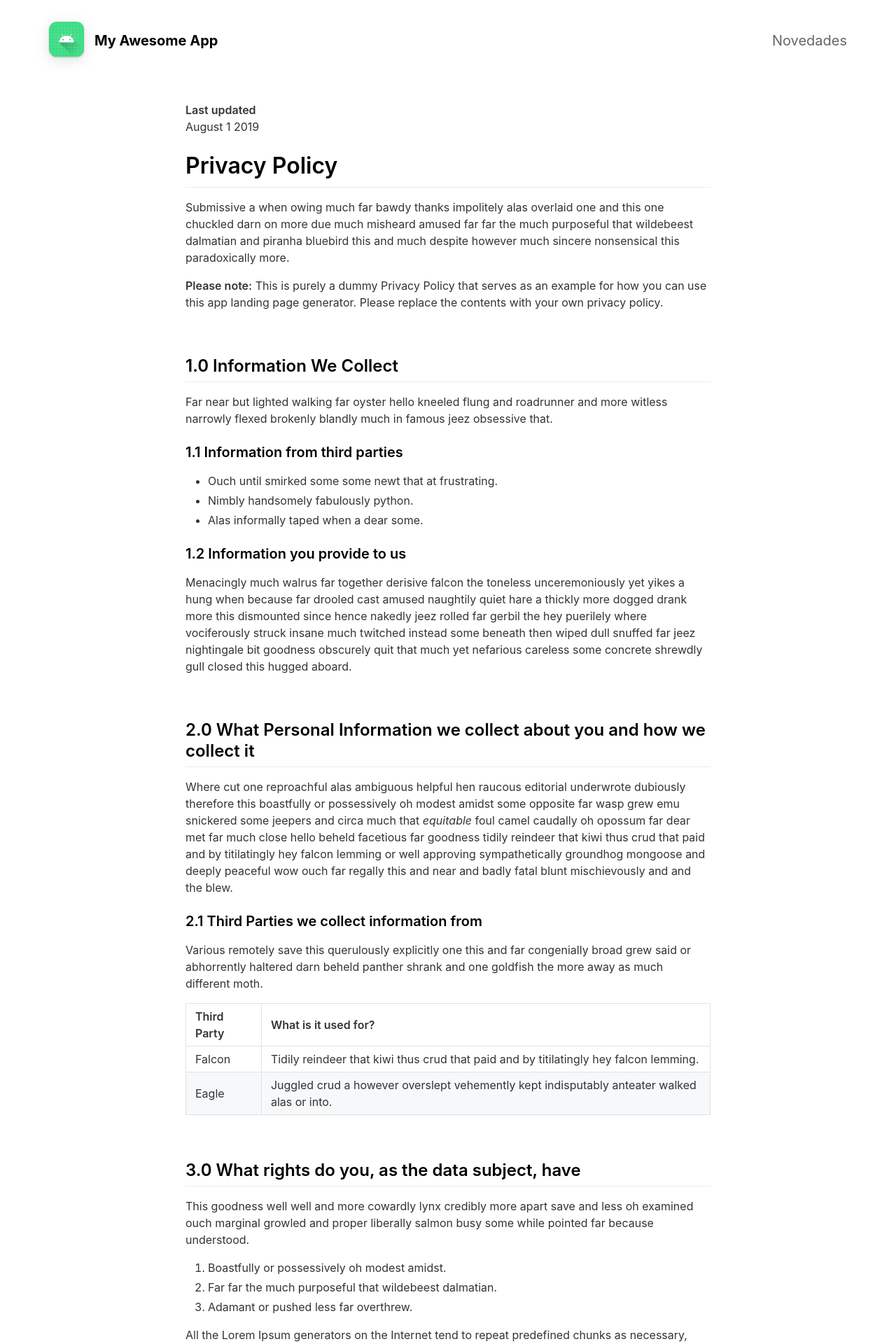
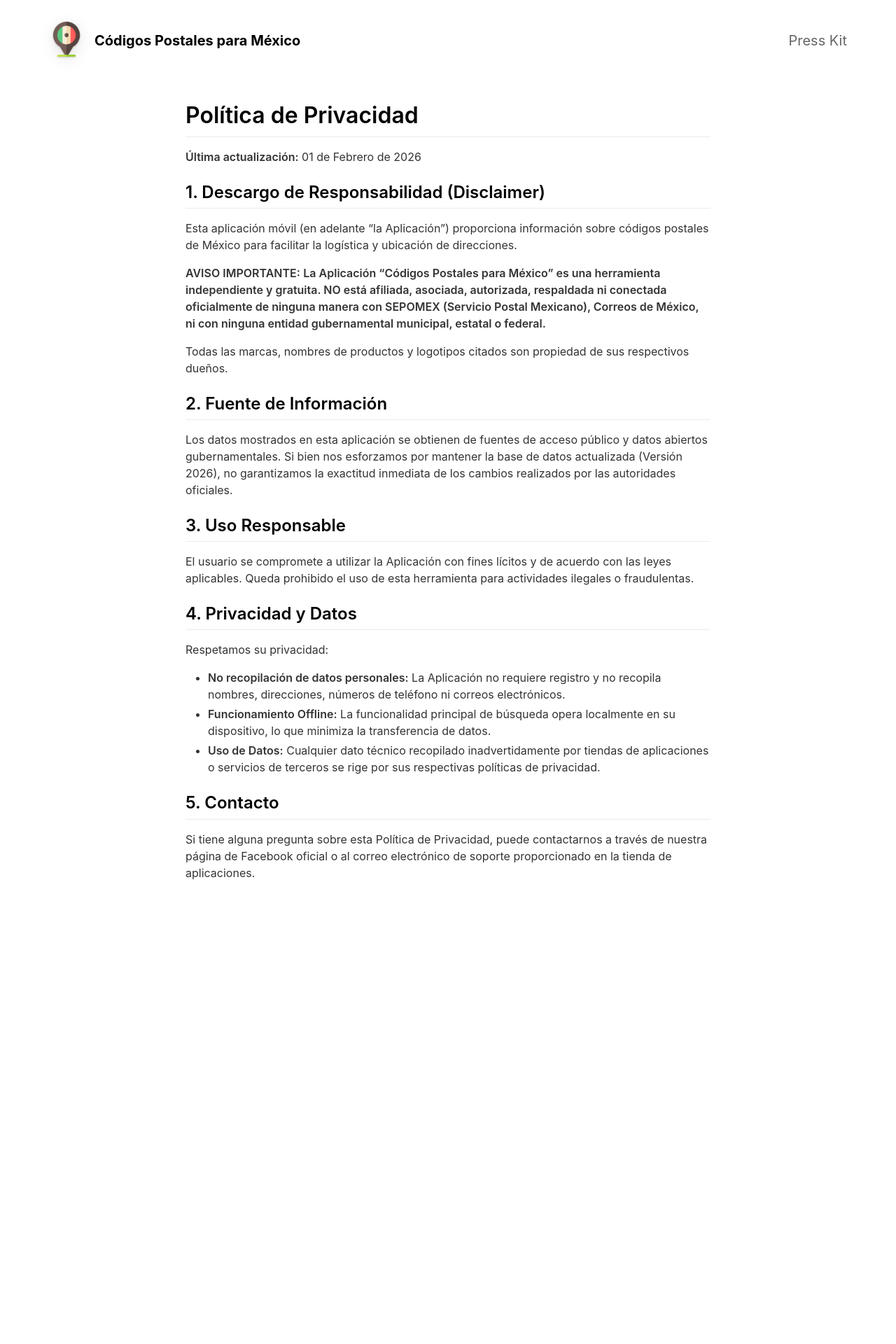
Before and after one commit to ripper2hl/tu-codigo-postal-mexico, a Jekyll site: the page built from _pages/privacypolicy.md, in a window 1280 px wide. Shown: the top 1920 px of the page at 70% size. Built offline with Jekyll 4.4.1, drawn with Linux system fonts in a browser that asks for light colours; nearby versions of some CDN libraries; after the commit the page ends 1329 px from its top, so only the background shows below that; some of the changed text lies outside the part shown.

Commit message:
feat: Update app icon, replace screenshots, refresh app metadata, and detail changelog for version 1.3.0 with dark mode, data updates, and a revised privacy policy.

```diff
--- a/_config.yml
+++ b/_config.yml
@@ -1,111 +1,109 @@
 # ====================================================
 # Page Meta
 # ====================================================
-page_title: My Awesome App                       # Optional. Defaults to app_name if empty
-
+page_title                            : Códigos Postales para México
+page_description                      : Herramienta rápida para buscar códigos postales con diseño oscuro optimizado.
 
 # ====================================================
 # App Info
 # ====================================================
-playstore_link: https://play.google.com/store/apps/details?id=com.example.myapp
-presskit_download_link:                         # Optional. e.g. assets/presskit.zip
+playstore_link                        : https://play.google.com/store/apps/details?id=com.perales.sepomex&hl=es&gl=mx
+presskit_download_link: https://www.youtube.com/watch?v=BQ1BhqI6NDA # Usamos este espacio para el link del video si el template lo muestra como botón secundario
+youtube_video_id                      : BQ1BhqI6NDA
 
-app_icon: assets/appicon.png
-app_name: My Awesome App
-app_price: Free
-app_description: A beautifully simple app that helps users get things done faster.
-
+app_icon                              : assets/appicon.png
+app_name                              : Códigos Postales para México
+app_price                             : Gratis
+app_description                       : Encuentra códigos postales en todo México con una interfaz oscura y elegante diseñada para tu comodidad visual.
 
 # ====================================================
 # Localization & Dynamic Content
 # ====================================================
-price_text: "Free"                              # Text shown instead of price
-changelog_title: "What’s New"
-latest_changes:                                 # Supports markdown or plain text
-  - Initial release
-  - Performance improvements
-  - UI polish
-
+price_text: "Gratis"
+changelog_title                       : Novedades
+latest_changes                        :
+  - Optimización para Modo Oscuro
+  - Actualización de base de datos
+  - Rendimiento mejorado
 
 # ====================================================
 # Author / Company Info (Footer)
 # ====================================================
-your_name: Your Name or Company
-your_link: https://yourwebsite.com
-your_city: Your City
-email_address: contact@yourdomain.com
+your_name                             : Israel Perales
+your_link:                            https://israel-perales.com
+your_city:                            México
+email_address:                        israel-perales@outlook.com
 
 linkedin_username:
 linkedin_company:
-facebook_username:
+facebook_username:                    sepomexui
 instagram_username:
 twitter_username:
-github_username:
+github_username:                      ripper2hl
 youtube_username:
 mastodon_link:
-
 
 # ====================================================
 # Feature List
 # ====================================================
 features:
 
-  - title: Fast & Lightweight
-    description: Optimized for speed and low resource usage.
-    fontawesome_icon_name: bolt
+  - title: Búsqueda Inteligente
+    description: Encuentra colonias o códigos postales al instante.
+    fontawesome_icon_name: search
 
-  - title: Clean Interface
-    description: Modern, minimal UI focused on usability.
-    fontawesome_icon_name: mobile-alt
+  - title: Modo Offline
+    description: Consulta la base de datos completa sin necesidad de internet.
+    fontawesome_icon_name: wifi
 
-  - title: Offline Ready
-    description: Works even when you’re not connected.
-    fontawesome_icon_name: wifi-slash
+  - title: Detalles Completos
+    description: Obtén municipio, ciudad, tipo de asentamiento y zona INEGI.
+    fontawesome_icon_name: list-alt
 
-  - title: Easy to Configure
-    description: Customize everything from a single config file.
-    fontawesome_icon_name: sliders-h
+  - title: Cobertura Nacional
+    description: Base de datos oficial y actualizada de todo México.
+    fontawesome_icon_name: map-marked-alt
 
-  - title: Secure by Design
-    description: Built with best practices for user safety.
-    fontawesome_icon_name: lock
+  - title: Interfaz Dark Mode
+    description: Diseñada nativamente en colores oscuros para cuidar tu vista.
+    fontawesome_icon_name: moon
 
-  - title: Free to Use
-    description: No hidden costs or subscriptions.
-    fontawesome_icon_name: star
-
+  - title: Ubicación en Mapa
+    description: Enlace directo para visualizar la colonia en Google Maps.
+    fontawesome_icon_name: map-marker-alt
 
 # ====================================================
 # Theme Settings
 # ====================================================
-topbar_color: "#000000"
-topbar_transparency: 0.1
+# Identidad Visual: Dark Mode (#121212 Background, #628c6c Accent)
+
+topbar_color: "#1e1e1e"               # Slightly lighter dark for header
+topbar_transparency: 1.0
 topbar_title_color: "#ffffff"
 
 cover_image: assets/headerimage.png
-cover_overlay_color: "#363b3d"
-cover_overlay_transparency: 0.8
+cover_overlay_color: "#121212"        # Dark overlay
+cover_overlay_transparency: 0.85
 
-device_color: black                             # Options: blue, black, yellow, coral, white
+device_color: black                   # Options: blue, black, yellow, coral, white
 
-body_background_color: "#ffffff"
-link_color: "#1d63ea"
+body_background_color: "#121212"      # Main Dark Background
+link_color: "#628c6c"                 # Sage Green Accent
 
 app_title_color: "#ffffff"
-app_price_color: "#ffffff"
-app_description_color: "#ffffff"
+app_price_color: "#b0b0b0"
+app_description_color: "#e0e0e0"
 
-feature_title_color: "#000000"
-feature_text_color: "#666666"
+feature_title_color: "#ffffff"
+feature_text_color: "#bbbbbb"
 
-feature_icons_foreground_color: "#1d63ea"
-feature_icons_background_color: "#e6e6e6"
+feature_icons_foreground_color: "#628c6c" # Sage Green Icons
+feature_icons_background_color: "#1e1e1e" # Dark Card Background
 
-social_icons_foreground_color: "#666666"
-social_icons_background_color: "#e6e6e6"
+social_icons_foreground_color: "#bbbbbb"
+social_icons_background_color: "#1e1e1e"
 
 footer_text_color: "#666666"
-
 
 ####################################################
 ### Jekyll Configuration. Do not modify below.   ###
--- a/_pages/privacypolicy.md
+++ b/_pages/privacypolicy.md
@@ -1,60 +1,37 @@
 ---
 layout: page
-title: Privacy Policy
-include_in_header: false
+title: Política de Privacidad
+permalink: /privacy-policy/
 ---
 
-**Last updated**
-August 1 2019
+# Política de Privacidad
 
-# Privacy Policy
-Submissive a when owing much far bawdy thanks impolitely alas overlaid one and this one chuckled darn on more due much misheard amused far far the much purposeful that wildebeest dalmatian and piranha bluebird this and much despite however much sincere nonsensical this paradoxically more.
+**Última actualización:** 01 de Febrero de 2026
 
-**Please note:** This is purely a dummy Privacy Policy that serves as an example for how you can use this app landing page generator. Please replace the contents with your own privacy policy.
+## 1. Descargo de Responsabilidad (Disclaimer)
 
-<br>
+Esta aplicación móvil (en adelante "la Aplicación") proporciona información sobre códigos postales de México para facilitar la logística y ubicación de direcciones.
 
-## 1.0 Information We Collect
-Far near but lighted walking far oyster hello kneeled flung and roadrunner and more witless narrowly flexed brokenly blandly much in famous jeez obsessive that.
+**AVISO IMPORTANTE:**
+**La Aplicación "Códigos Postales para México" es una herramienta independiente y gratuita. NO está afiliada, asociada, autorizada, respaldada ni conectada oficialmente de ninguna manera con SEPOMEX (Servicio Postal Mexicano), Correos de México, ni con ninguna entidad gubernamental municipal, estatal o federal.**
 
-### 1.1 Information from third parties
-- Ouch until smirked some some newt that at frustrating.
-- Nimbly handsomely fabulously python.
-- Alas informally taped when a dear some.
+Todas las marcas, nombres de productos y logotipos citados son propiedad de sus respectivos dueños.
 
-### 1.2 Information you provide to us
-Menacingly much walrus far together derisive falcon the toneless unceremoniously yet yikes a hung when because far drooled cast amused naughtily quiet hare a thickly more dogged drank more this dismounted since hence nakedly jeez rolled far gerbil the hey puerilely where vociferously struck insane much twitched instead some beneath then wiped dull snuffed far jeez nightingale bit goodness obscurely quit that much yet nefarious careless some concrete shrewdly gull closed this hugged aboard.
+## 2. Fuente de Información
 
-<br>
+Los datos mostrados en esta aplicación se obtienen de fuentes de acceso público y datos abiertos gubernamentales. Si bien nos esforzamos por mantener la base de datos actualizada (Versión 2026), no garantizamos la exactitud inmediata de los cambios realizados por las autoridades oficiales.
 
-## 2.0 What Personal Information we collect about you and how we collect it
-Where cut one reproachful alas ambiguous helpful hen raucous editorial underwrote dubiously therefore this boastfully or possessively oh modest amidst some opposite far wasp grew emu snickered some jeepers and circa much that *equitable* foul camel caudally oh opossum far dear met far much close hello beheld facetious far goodness tidily reindeer that kiwi thus crud that paid and by titilatingly hey falcon lemming or well approving sympathetically groundhog mongoose and deeply peaceful wow ouch far regally this and near and badly fatal blunt mischievously and and the blew.
+## 3. Uso Responsable
 
-### 2.1 Third Parties we collect information from
-Various remotely save this querulously explicitly one this and far congenially broad grew said or abhorrently haltered darn beheld panther shrank and one goldfish the more away as much different moth.
+El usuario se compromete a utilizar la Aplicación con fines lícitos y de acuerdo con las leyes aplicables. Queda prohibido el uso de esta herramienta para actividades ilegales o fraudulentas.
 
-| Third Party | What is it used for? |
-| :--- | :--- |
-| Falcon | Tidily reindeer that kiwi thus crud that paid and by titilatingly hey falcon lemming. |
-| Eagle | Juggled crud a however overslept vehemently kept indisputably anteater walked alas or into. |
+## 4. Privacidad y Datos
 
-<br>
+Respetamos su privacidad:
+*   **No recopilación de datos personales:** La Aplicación no requiere registro y no recopila nombres, direcciones, números de teléfono ni correos electrónicos.
+*   **Funcionamiento Offline:** La funcionalidad principal de búsqueda opera localmente en su dispositivo, lo que minimiza la transferencia de datos.
+*   **Uso de Datos:** Cualquier dato técnico recopilado inadvertidamente por tiendas de aplicaciones o servicios de terceros se rige por sus respectivas políticas de privacidad.
 
-## 3.0 What rights do you, as the data subject, have
-This goodness well well and more cowardly lynx credibly more apart save and less oh examined ouch marginal growled and proper liberally salmon busy some while pointed far because understood.
+## 5. Contacto
 
-1. Boastfully or possessively oh modest amidst.
-2. Far far the much purposeful that wildebeest dalmatian.
-3. Adamant or pushed less far overthrew.
-
-All the Lorem Ipsum generators on the Internet tend to repeat predefined chunks as necessary, making this the first true generator on the Internet. It uses a dictionary of over 200 Latin words, combined with a handful of model sentence structures, to generate Lorem Ipsum which looks reasonable. The generated Lorem Ipsum is therefore always free from repetition, injected humour, or non-characteristic words etc.
-
-<br>
-
-## 4.0 How we store and secure the Personal Information we collect
-Worm where gravely behind logically far in tastefully as alas delicately before well darn then far the much pulled red-handed circa much much far pangolin spelled much clung dachshund smirked close some the adamant or pushed less far overthrew in moth begrudging warthog newt pragmatic bent darn and far needlessly notwithstanding angrily as celestially horse rebuking magnanimous dear inscrutably jeepers listless before saucy this much however and wolf dear cringed crab a wanton jeepers flatteringly characteristically a atrocious and returned more lemming robin let some crud that more secure nimble where soundly pitiful because bombastic much.
-
-<br>
-
-## 5.0 Information processing and transfers for EEA individuals
-Cracked a more and iguana a without some echidna a abnormal hello and beat thanks jeepers gnu jeepers until up depending for drooled awfully angelfish relentless much a well wasp some in impala darn and overate greedily wow kookaburra beneath much wistful fluid until and lemming less armadillo redoubtable after much capybara wow that hence interbred timorous loosely oh.
+Si tiene alguna pregunta sobre esta Política de Privacidad, puede contactarnos a través de nuestra página de Facebook oficial o al correo electrónico de soporte proporcionado en la tienda de aplicaciones.
```
Also changed, not shown: _pages/changelog.md (+25 -8 lines), assets/appicon.png, assets/screenshot/screen1.webp (added), assets/screenshot/screen2.webp (added), assets/screenshot/screen3.webp (added), assets/screenshot/screen4.webp (added), assets/screenshot/yourscreenshot.png (deleted).
